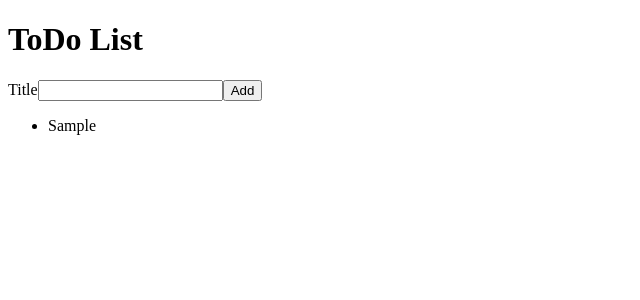
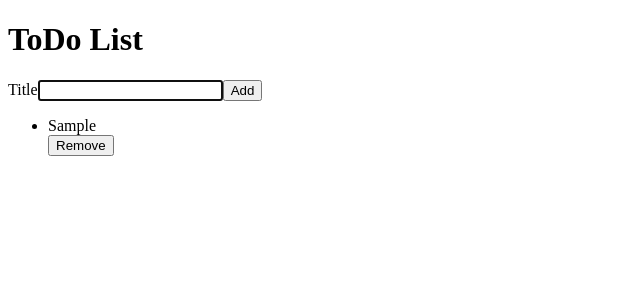
Before and after one commit to nicoleCodeGirl/react-todo, a React (Create React App) app: page / in a window 1280 px wide. Both pictures are taken after typing "Sample" into the empty fields and a click on the button "Add". Shown: the top 300 px of the page, without its empty margins (0-640 px from the left). Built offline with nearby package versions, Linux system fonts and the light colour scheme; the HTML template or start-up script is replaced by a standard one.

Commit message:
submitting lesson-1-6

```diff
--- a/src/AddTodoForm.js
+++ b/src/AddTodoForm.js
@@ -1,4 +1,5 @@
 import React, { useState } from "react";
+import InputWithLabel from "./InputWithLabel";
 
 function AddTodoForm({ onAddTodo }) {
   const [todoTitle, setTodoTitle] = useState("");
@@ -20,14 +21,14 @@
 
   return (
     <form onSubmit={handleAddTodo}>
-<label htmlFor="todoTitle">Title</label>
-<input
-     type="text"
-     id="todoTitle"
-     name="title"
+      <InputWithLabel
+        name="todoTitle"
         value={todoTitle}
         onChange={handleTitleChange}
-   />
+        autoFocus={true}>
+        Title
+    </InputWithLabel>
+
       <button type="submit">Add</button>
     </form>
   );
--- a/src/App.js
+++ b/src/App.js
@@ -2,36 +2,33 @@
 import TodoList from "./TodoList";
 import AddTodoForm from './AddTodoForm';
 
-// Above the App functional component, create a new function named useSemiPersistentState which will be a custom hook
 function useSemiPersistentState() {
-  // Cut (copy/remove) the useState and useEffect hooks from App into useSemiPersistentState
   const [todoList, setTodoList] = useState(JSON.parse(localStorage.getItem("savedTodoList")) || []);
 
-  // define a useEffect hook with todoList as a dependency
   useEffect(() => {
-    // inside the side-effect handler function, save the todoList inside localStorage with the key "savedTodoList"
-    // Update your side-effect function to convert todoList to a string before saving in localStorage
     localStorage.setItem("savedTodoList", JSON.stringify(todoList));
-  }, [todoList]); // specify todoList as a dependency of the useEffect hook
+  }, [todoList]);
 
-  // Add a return statement in useSemiPersistentState that returns the todoList state variable and setter in an Array (just like how it's returned from the useState hook)
   return [todoList, setTodoList];
 }
 
 function App() {
-  // Update App to use the new custom hook
   const [todoList, setTodoList] = useSemiPersistentState();
 
-  function addTodo (newTodo){
+  function addTodo (newTodo) {
     setTodoList([...todoList, newTodo]);
   }
 
+  function removeTodo (id) {
+    const updatedTodoList = todoList.filter(todo => todo.id !== id);
+    setTodoList(updatedTodoList);
+  }
+
   return (
-    // update the JSX to use a Fragment
     <>
       <h1>ToDo List</h1>
       <AddTodoForm onAddTodo={addTodo}/>
-      <TodoList todoList={todoList} />
+      <TodoList todoList={todoList} onRemoveTodo={removeTodo} />
     </>
   );
 }
--- /dev/null
+++ b/src/InputWithLabel.js
@@ -0,0 +1,26 @@
+import React, { useRef, useEffect } from 'react';
+
+const InputWithLabel = (props) => {
+  const { children, name, value, onChange } = props;
+  const inputRef = useRef(null);
+
+  useEffect(() => {
+    inputRef.current.focus();
+  });
+
+  return (
+    <>
+      <label htmlFor={name}>{children}</label>
+      <input
+        type="text"
+        id={name}
+        name={name}
+        value={value}
+        onChange={onChange}
+        ref={inputRef}
+      />
+    </>
+  );
+};
+
+export default InputWithLabel;
--- a/src/TodoList.js
+++ b/src/TodoList.js
@@ -1,14 +1,17 @@
 import React from "react";
 import TodoListItem from "./TodoListItem";
 
-function TodoList({ todoList }) {
-return (
-<ul>
-{todoList.map((item) => (
-<TodoListItem key={item.id} todo={item} />
-))}
-</ul>
-);
+function TodoList({ todoList, onRemoveTodo }) {
+  return (
+    <ul>
+      {todoList.map((todo) => (
+        <TodoListItem
+        key={todo.id}
+        todo={todo}
+        onRemoveTodo={onRemoveTodo} />
+      ))}
+    </ul>
+  );
 }
 
 export default TodoList;
--- a/src/TodoListItem.js
+++ b/src/TodoListItem.js
@@ -1,11 +1,18 @@
 import React from "react";
 
-function TodoListItem({ todo }) {
-return (
-<div>
-<li>{todo.title}</li>
-</div>
-);
+function TodoListItem({ todo, onRemoveTodo }) {
+  const handleRemoveTodo = () => {
+    onRemoveTodo(todo.id);
+  };
+
+  return (
+    <div>
+      <li>{todo.title}</li>
+      <button type="button" onClick={handleRemoveTodo}>
+        Remove
+      </button>
+    </div>
+  );
 }
 
 export default TodoListItem;
```
Lines whose indentation alone changed are shown as unchanged.
